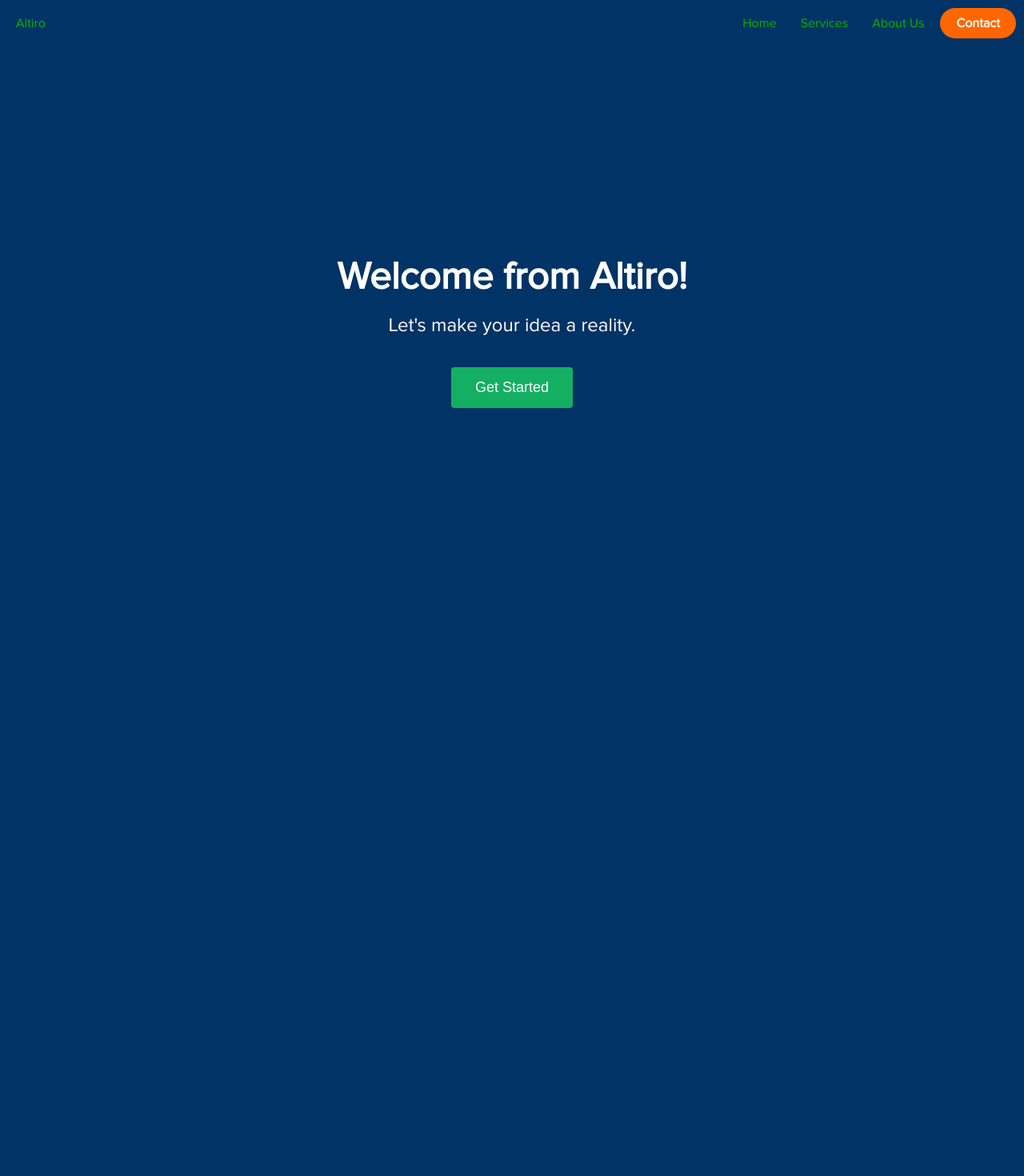
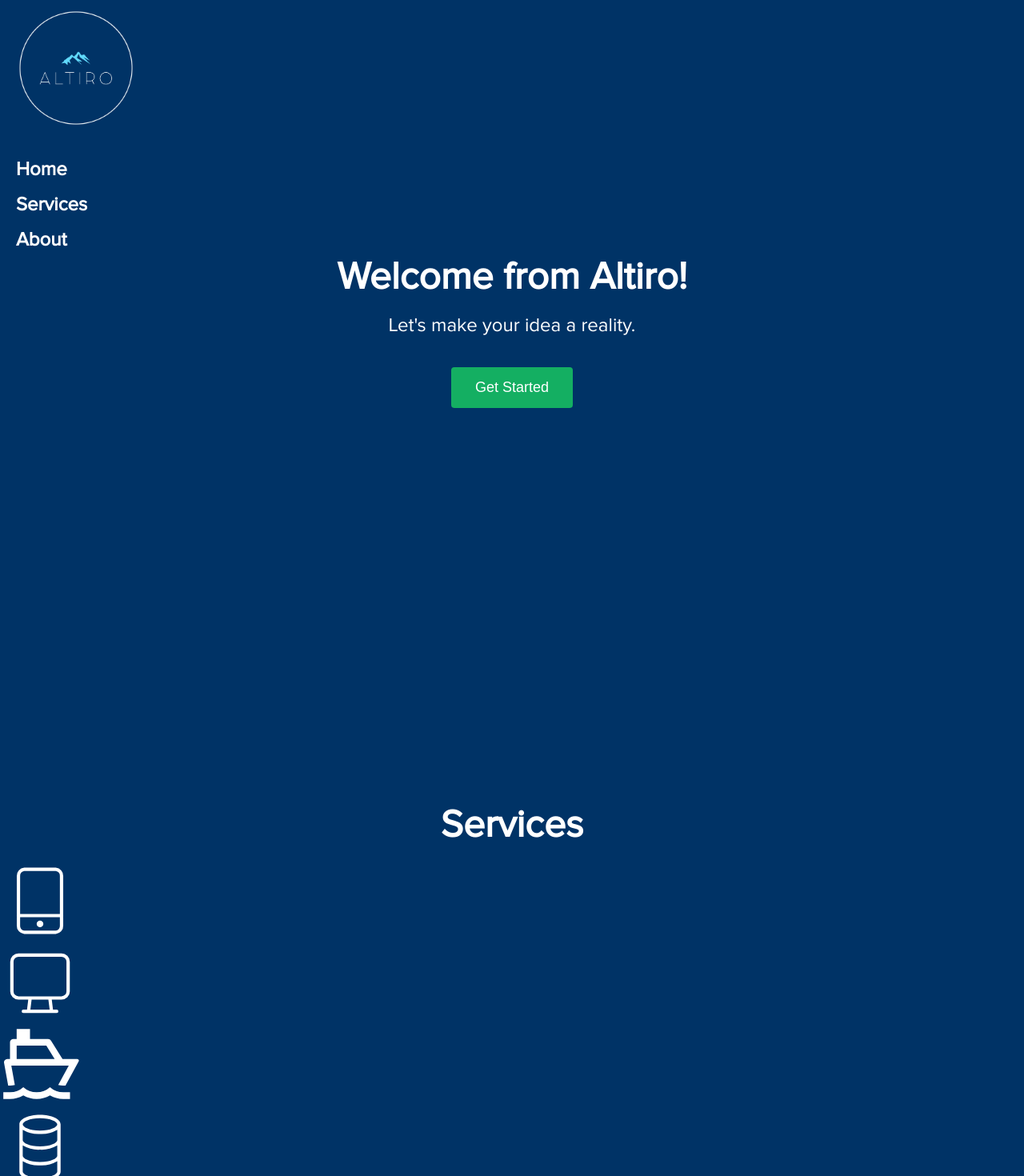
Before and after one commit to sharpk1/landing-page, a React (Create React App) app: page / in a window 1280 px wide. Shown: the top 1470 px of the page at 80% size. Before the commit the page ends 800 px from the top, so only its background shows below. Built offline with nearby package versions, Linux system fonts and the light colour scheme.

Commit message:
make it look all nice with icons and stuff

```diff
--- a/src/App.css
+++ b/src/App.css
@@ -57,29 +57,34 @@
 
 .navbar-link {
   text-decoration: none;
-  color: #00b300;
+  color: #fff;
   font-size: medium;
-  font-family: Proxima-Nova;
+  font-family: 'Proxima Nova', sans-serif;
   /* font-weight: bold; */
+  position: relative;
+  transition: color 0.3s ease;
 }
 
-.navbar-button {
-  display: inline-block;
-  padding: 10px 20px;
-  background-color: #ff6600;
-  color: #fff;
-  font-weight: bold;
-  text-decoration: none;
-  border-radius: 20px;
+.navbar-link:hover {
+  color: #00b300;
 }
 
-.navbar-button:hover {
-  background-color: #ff5500;
+.navbar-link::after {
+  content: '';
+  position: absolute;
+  bottom: -2px;
+  left: 0;
+  width: 100%;
+  height: 2px;
+  background-color: #00b300;
+  transform: scaleX(0);
+  transition: transform 0.3s ease;
 }
 
-.navbar-button .navbar-link {
-  color: #fff; /* Set font color to white */
+.navbar-link:hover::after {
+  transform: scaleX(1);
 }
+
 
 body {
   margin: 0;
@@ -135,3 +140,14 @@ body {
 .Proxima-Nova {
   font-family: Proxima-Nova;
 }
+
+.main-page-content,
+.main-page-title {
+  opacity: 0;
+  transition: opacity 1s ease;
+}
+
+.main-page-content.fade-in,
+.main-page-title.fade-in {
+  opacity: 1;
+}
--- a/src/App.jsx
+++ b/src/App.jsx
@@ -1,12 +1,12 @@
-import logo from './logo.svg';
 import './App.css';
 import Navbar from './Navbar';
 import MainPage from './MainPage';
 import './index.css';
+import ScrollProgress from './ScrollProgress';
 
 function App() {
   return (
-    <><Navbar /><MainPage/></>
+    <><MainPage/></>
   );
 }
 
--- a/src/MainPage.jsx
+++ b/src/MainPage.jsx
@@ -1,14 +1,122 @@
-import React from 'react';
+import React, { useEffect, useState } from "react";
+import MouseScroll from "./MouseScroll";
+import Navbar from "./Navbar";
+import { Element } from "react-scroll";
+import ScrollProgress from "./ScrollProgress";
+import { CiMobile4, CiMonitor, CiDatabase } from "react-icons/ci";
+import { RiShip2Line } from "react-icons/ri";
 
 const MainPage = () => {
+  const [fadeIn, setFadeIn] = useState(false);
+  const [showIcons, setShowIcons] = useState(false);
+
+  useEffect(() => {
+    setFadeIn(true);
+  }, []);
+
+  useEffect(() => {
+    const handleScroll = () => {
+      const iconsElement = document.querySelector(".icons-container");
+      if (iconsElement) {
+        const iconsPosition = iconsElement.getBoundingClientRect().top;
+        const windowHeight = window.innerHeight;
+        if (iconsPosition < windowHeight) {
+          setShowIcons(true);
+        }
+      }
+    };
+
+    window.addEventListener("scroll", handleScroll);
+    return () => {
+      window.removeEventListener("scroll", handleScroll);
+    };
+  }, []);
+
   return (
-    <div className="main-page">
-      <div className="main-page-content">
-        <h1 className="main-page-title">Welcome from Altiro!</h1>
-        <p className="main-page-description">Let's make your idea a reality.</p>
-        <button className="main-page-button">Get Started</button>
+    <>
+      <Navbar />
+      <ScrollProgress />
+      <MouseScroll />
+      <div className="main-page">
+        <div className={`main-page-content ${fadeIn ? "fade-in" : ""}`}>
+          <h1 className={`main-page-title ${fadeIn ? "fade-in" : ""}`}>
+            Welcome from Altiro!
+          </h1>
+          <p className="main-page-description">
+            Let's make your idea a reality.
+          </p>
+          <button className="main-page-button">Get Started</button>
+        </div>
       </div>
-    </div>
+      <br />
+      <br />
+      <br />
+      <br />
+      <br />
+      <br />
+
+      <br />
+      <br />
+      <br />
+      <br />
+      <br />
+      <Element name="test2" className="element">
+        <h1
+          style={{
+            flexWrap: "wrap",
+            alignContent: "space-between",
+            display: "flex",
+            justifyContent: "center",
+          }}
+          className={`main-page-title ${fadeIn ? "fade-in" : ""}`}
+        >
+          Services
+        </h1>
+        <div className={`icons-container ${showIcons ? "slide-in" : ""}`}>
+          <div
+            className="slide-item"
+            style={{
+              opacity: showIcons ? 1 : 0,
+              transform: `translateX(${showIcons ? 0 : -100}px)`,
+              transition: "opacity 0.5s, transform 0.5s",
+            }}
+          >
+            <CiMobile4 color="white" size={100} />
+          </div>
+          <div
+            className="slide-item"
+            style={{
+              opacity: showIcons ? 1 : 0,
+              transform: `translateX(${showIcons ? 0 : -100}px)`,
+              transition: "opacity 0.5s, transform 0.5s",
+            }}
+          >
+            <CiMonitor color="white" size={100} />
+          </div>
+          <div
+            className="slide-item"
+            style={{
+              opacity: showIcons ? 1 : 0,
+              transform: `translateX(${showIcons ? 0 : -100}px)`,
+              transition: "opacity 0.5s, transform 0.5s",
+            }}
+          >
+            <RiShip2Line color="white" size={100} />
+          </div>
+          <div
+            className="slide-item"
+            style={{
+              opacity: showIcons ? 1 : 0,
+              transform: `translateX(${showIcons ? 0 : -100}px)`,
+              transition: "opacity 0.5s, transform 0.5s",
+            }}
+          >
+            <CiDatabase color="white" size={100} />
+          </div>
+        </div>
+        <br />
+      </Element>
+    </>
   );
 };
 
--- /dev/null
+++ b/src/MouseScroll.css
@@ -0,0 +1,73 @@
+.mouse {
+    position: fixed;
+    z-index: 999;
+    width: 100px;
+    left: 50%;
+    bottom: 20px;
+    transform: translateX(-50%);
+    display: flex;
+    flex-direction: column;
+    align-items: center;
+    justify-content: flex-end;
+  }
+
+  .mouse-icon {
+    width: 25px;
+    height: 45px;
+    border: 2px solid white;
+    border-radius: 15px;
+    cursor: pointer;
+    position: relative;
+    text-align: center;
+    margin: auto;
+  }
+
+  .mouse-wheel {
+    height: 6px;
+    margin: 2px auto 0;
+    display: block;
+    width: 3px;
+    background-color: white;
+    border-radius: 50%;
+    animation: wheel-up-down 1.6s ease infinite;
+  }
+
+  @keyframes wheel-up-down {
+    0% {
+      margin-top: 2px;
+      opacity: 0;
+    }
+    30% {
+      opacity: 1;
+    }
+    100% {
+      margin-top: 20px;
+      opacity: 0;
+    }
+  }
+
+  .fade-in {
+    animation: fadeIn 3s;
+  }
+
+  .fade-out {
+    animation: fadeOut 2s;
+  }
+
+  @keyframes fadeIn {
+    from {
+      opacity: 0;
+    }
+    to {
+      opacity: 1;
+    }
+  }
+
+  @keyframes fadeOut {
+    from {
+      opacity: 1;
+    }
+    to {
+      opacity: 0;
+    }
+  }
--- /dev/null
+++ b/src/MouseScroll.jsx
@@ -0,0 +1,37 @@
+import React, { useEffect, useState } from "react";
+import './MouseScroll.css';
+
+const MouseScroll = () => {
+  const [show, setShow] = useState(true);
+
+  useEffect(() => {
+    const timeId = setTimeout(() => {
+      // After 3 seconds set the show value to false
+
+      setShow(false);
+    }, 5000);
+
+    setTimeout(() => {
+      document.getElementById('mouse').className = 'mouse fade-out';
+    }, 3000)
+
+    return () => {
+      clearTimeout(timeId);
+
+    };
+  }, []);
+
+  if (!show) {
+    return null;
+  }
+
+  return (
+    <div className="mouse fade-in" id="mouse">
+      <div className="mouse-icon">
+        <span className="mouse-wheel"></span>
+      </div>
+    </div>
+  );
+};
+
+export default MouseScroll;
--- a/src/Navbar.jsx
+++ b/src/Navbar.jsx
@@ -1,23 +1,23 @@
-import React from 'react';
+import React from "react";
+import { Link } from "react-scroll";
+import transparentWhiteImage from './assets/transparent-white.png'
 
 const Navbar = () => {
   return (
-    <nav className="navbar" style={{ position: 'fixed', top: 0, width: '100%' }}>
+    <nav
+      className="navbar"
+      style={{ position: "fixed", top: 0 }}
+    >
       <ul className="navbar-list">
         <li className="navbar-item navbar-logo">
-          <a className="navbar-link" href="/">Altiro</a>
-        </li>
-        <li className="navbar-item" style={{ marginRight: '20px' }}>
-          <a className="navbar-link" href="/">Home</a>
-        </li>
-        <li className="navbar-item" style={{ marginRight: '20px' }}>
-          <a className="navbar-link" href="/services">Services</a>
-        </li>
-        <li className="navbar-item" style={{ marginRight: '20px' }}>
-          <a className="navbar-link" href="/about">About Us</a>
-        </li>
-        <li className="navbar-button" style={{ marginRight: '20px' }}>
-          <a className="navbar-link" href="/contact">Contact</a>
+          <a className="navbar-link" href="/">
+          <img
+            src={transparentWhiteImage}
+            alt="Transparent White"
+            className="main-page-image"
+            style={{ width: "150px", height: "150px" }}
+          />
+          </a>
         </li>
       </ul>
     </nav>
--- /dev/null
+++ b/src/ScrollProgress.jsx
@@ -0,0 +1,34 @@
+import React, { useEffect, useState } from "react";
+import '../src/scroll.css'
+
+const ScrollProgress = () => {
+  const [progress, setProgress] = useState(0);
+
+  useEffect(() => {
+    const handleScroll = () => {
+      const windowHeight = window.innerHeight;
+      const documentHeight = document.documentElement.scrollHeight - windowHeight;
+      const scrollTop = window.pageYOffset || document.documentElement.scrollTop;
+      const currentProgress = (scrollTop / documentHeight) * 100;
+      setProgress(currentProgress);
+    };
+
+    window.addEventListener("scroll", handleScroll);
+    return () => {
+      window.removeEventListener("scroll", handleScroll);
+    };
+  }, []);
+
+  return (
+    <div className="scroll-progress">
+      <div className="scroll-progress-bar" style={{ width: `${progress}%` }} />
+      <div className="scroll-progress-headers">
+        <h2>Home</h2>
+        <h2>Services</h2>
+        <h2>About</h2>
+      </div>
+    </div>
+  );
+};
+
+export default ScrollProgress;
--- /dev/null
+++ b/src/scroll.css
@@ -0,0 +1,31 @@
+.scroll-progress {
+    margin-top: 150px;
+    position: fixed;
+    left: 0;
+    top: 0;
+    height: 100%;
+    display: flex;
+    flex-direction: column;
+    justify-content: flex-start;
+    align-items: flex-start;
+    padding: 20px;
+  }
+
+  .scroll-progress-bar {
+    position: fixed;
+    top: 0;
+    left: 0;
+    height: 4px;
+    background-color: blue;
+  }
+
+  .scroll-progress-headers {
+    display: flex;
+    flex-direction: column;
+    margin-top: 20px;
+  }
+
+  .scroll-progress-headers h2 {
+    margin: 10px 0;
+    color: white;
+  }
```
Also changed, not shown: package.json (+10 -0 lines), src/assets/transparent-white.png (added), 1 other file (tests, documents, lock files or other folders).
